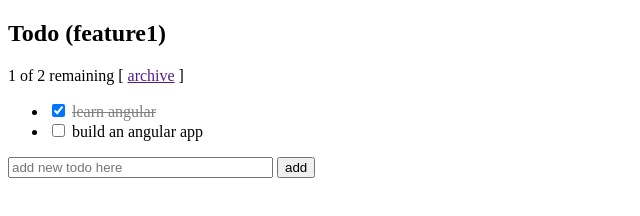
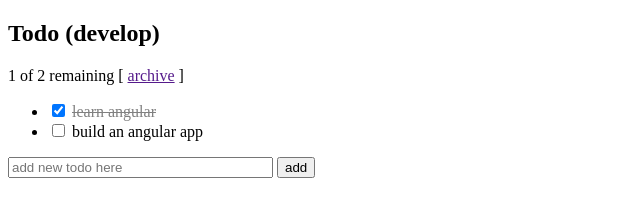
Before and after one commit to GenieHong/testgulp, a website: page app/index.html in a window 1280 px wide. Shown: the full height of the page, 0-640 px from the left. Drawn offline with nearby package versions, Linux system fonts and the light colour scheme.

Commit message:
Revert "feature1"
This reverts commit 461fcf41927720e0d6f5e3f6db898e83fd245198.

```diff
--- a/app/index.html
+++ b/app/index.html
@@ -7,7 +7,7 @@
   </head
 
   <body>
-    <h2>Todo (feature1)</h2>
+    <h2>Todo (develop)</h2>
     <div ng-controller="TodoListController as todoList">
       <span>{{todoList.remaining()}} of {{todoList.todos.length}} remaining</span>
       [ <a href="" ng-click="todoList.archive()">archive</a> ]
```
